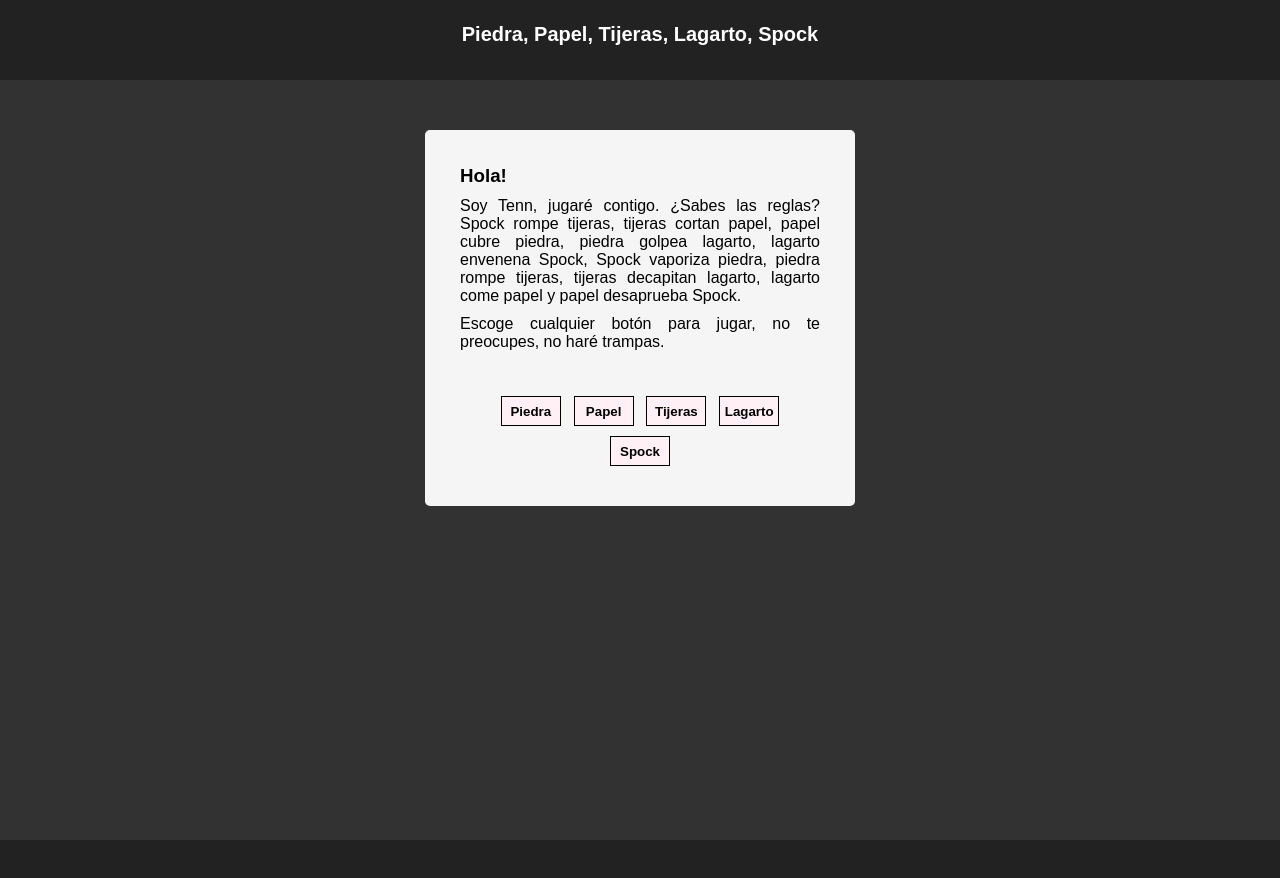
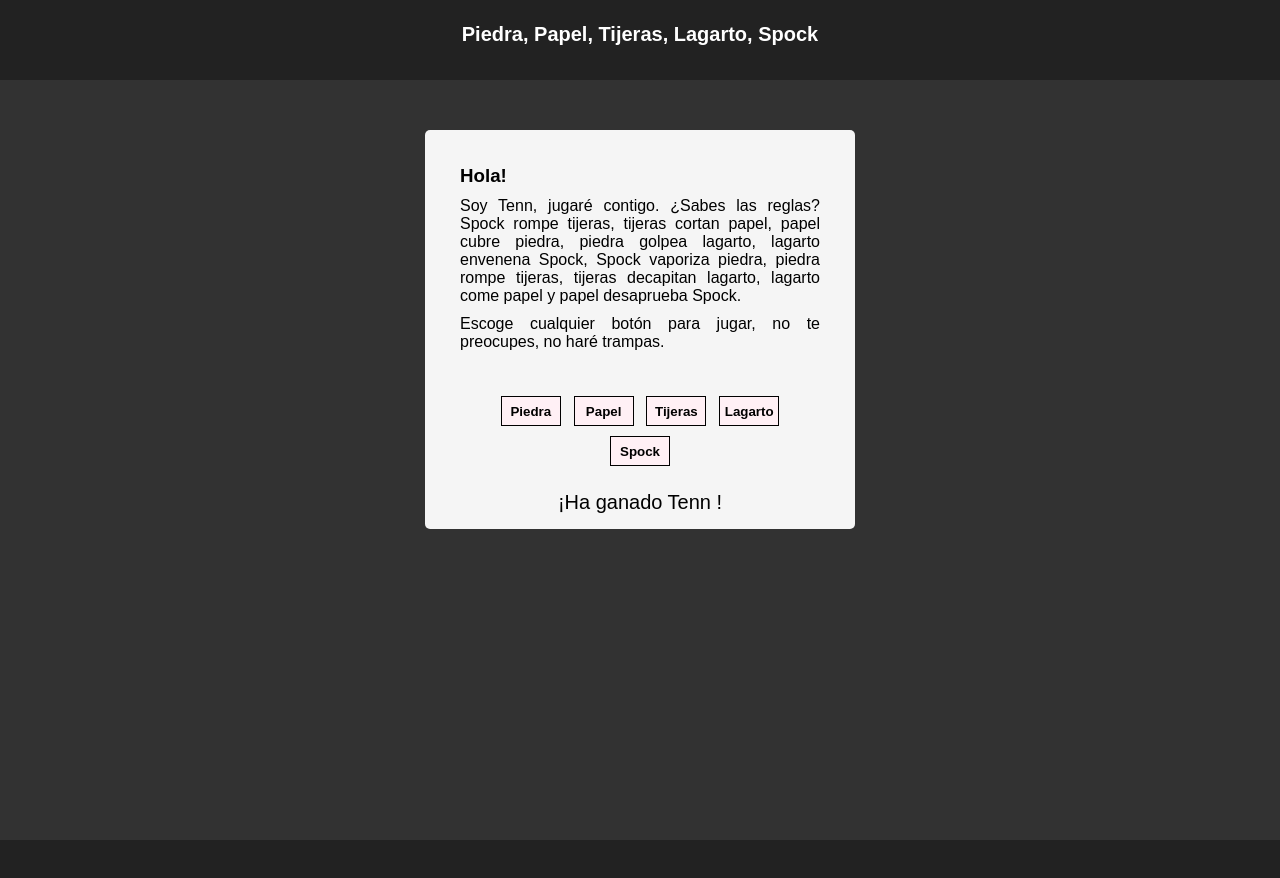
Before and after one commit to taoreta-ed/demonic-exercises, a plain HTML site: page pptls/index.html in a window 1280 px wide. Both pictures are taken after a click on the button "Piedra". Drawn offline with Linux system fonts and the light colour scheme.

Commit message:
winner's message works

```diff
--- a/pptls/app.js
+++ b/pptls/app.js
@@ -97,8 +97,12 @@ function game(player, mach){
 }
 
 btn1.addEventListener('click', ()=>{
+    let winPar = document.getElementById('result');
     let winner = game('Piedra', machineChoice());
     console.log(winner);
 
+    /*Crear un if para poner un mejor mensaje (Jugador1, Jugador2, Tenn1...)*/
+    winPar.innerHTML = "¡Ha ganado " + winner + " !";
+
     event.preventDefault();
 });
--- a/pptls/index.html
+++ b/pptls/index.html
@@ -28,10 +28,10 @@
                     <button id="op4">Lagarto</button>
                     <button id="op5">Spock</button>
                 </section>
-                <!--<section class="game-result">
-                    <p class="">¿Realmente cresite que podias ganarme?</p>
-                    <button>Volver a jugar</button>
-                </section>-->
+                <section class="game-result">
+                    <p class="" id="result"><!--¿Realmente creiste que podias ganarme?--></p>
+                    <!--<button>Volver a jugar</button>-->
+                </section>
             </div>
         </section>
     </main>
```
